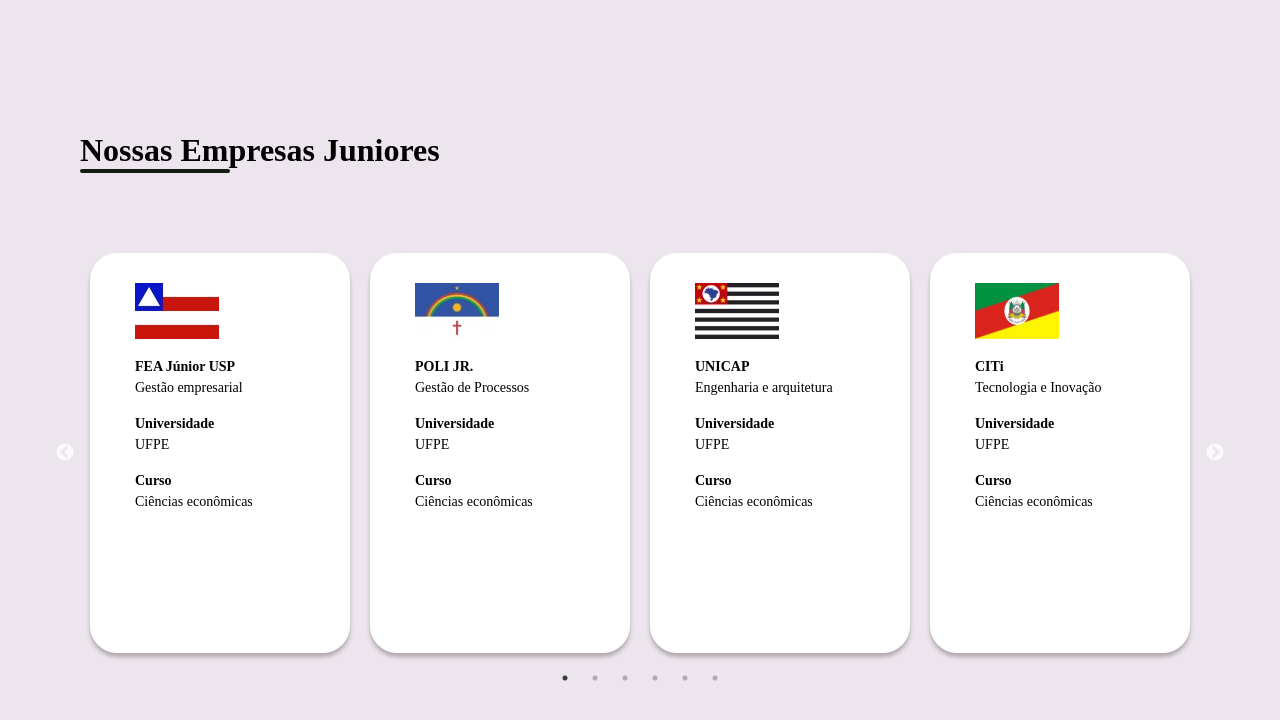
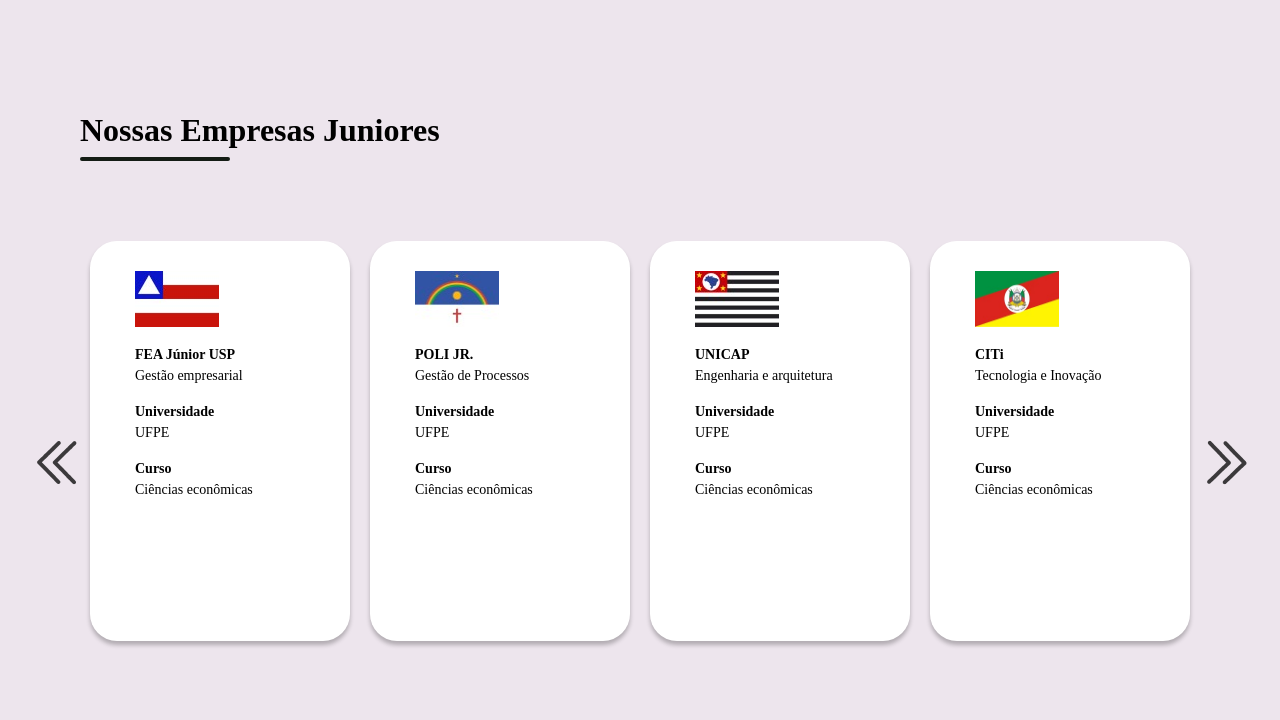
Before and after one commit to citi-onboarding/ecossistema-ejs, a React (Create React App) app in the folder client/: page / in a window 1280 px wide. Shown: the top 720 px of the page. Built offline with nearby package versions, Linux system fonts and the light colour scheme.

Commit message:
feat(feature/react-our-ejs):slider arrows

```diff
--- a/client/src/Components/UnderlineTitle/UnderlineTitle.css
+++ b/client/src/Components/UnderlineTitle/UnderlineTitle.css
@@ -1,7 +1,7 @@
 .underline-title {
     display: flex;
     flex-direction: column;
-    margin-top: 100px;
+    margin-top: 80px;
 }
 
 .underline-title .line {
@@ -11,4 +11,5 @@
     background-color: #000;
     border-radius: 10px;
     margin-bottom: 70px;
+    margin-top: 8px;
 }
--- a/client/src/Views/Enterprises/Enterprises.css
+++ b/client/src/Views/Enterprises/Enterprises.css
@@ -7,3 +7,16 @@
 .max-width {
     max-width: 1440px;
 }
+
+.slick-prev {
+    margin-left: -20px!important;
+}
+
+.slick-prev:before {
+    content: url('../../assets/left-arrow.png')!important;
+}
+
+.slick-next:before {
+    content: url('../../assets/right-arrow.png')!important;
+    max-width: 10px;
+}
--- a/client/src/Views/Enterprises/Enterprises.jsx
+++ b/client/src/Views/Enterprises/Enterprises.jsx
@@ -12,7 +12,7 @@ import { Bandeira1, Bandeira2, Bandeira3, Bandeira4 } from "../../assets";
 
 function Enterprises() {
   const settings = {
-    dots: true,
+    dots: false,
     infinite: true,
     speed: 500,
     slidesToShow: 4,
```
Also changed, not shown: client/src/Views/Example/Example.jsx (+2 -7 lines), client/public/assets/right-arrow.png (added).
